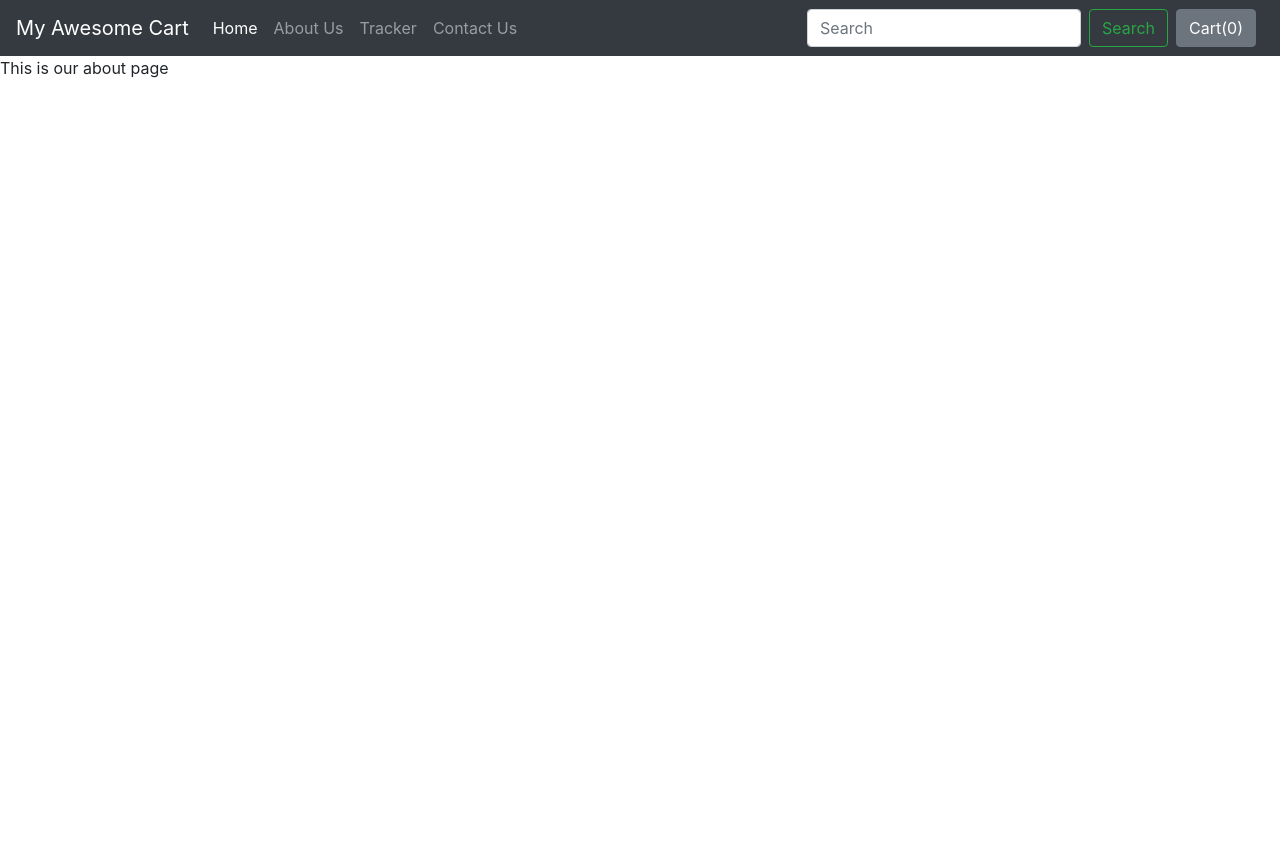
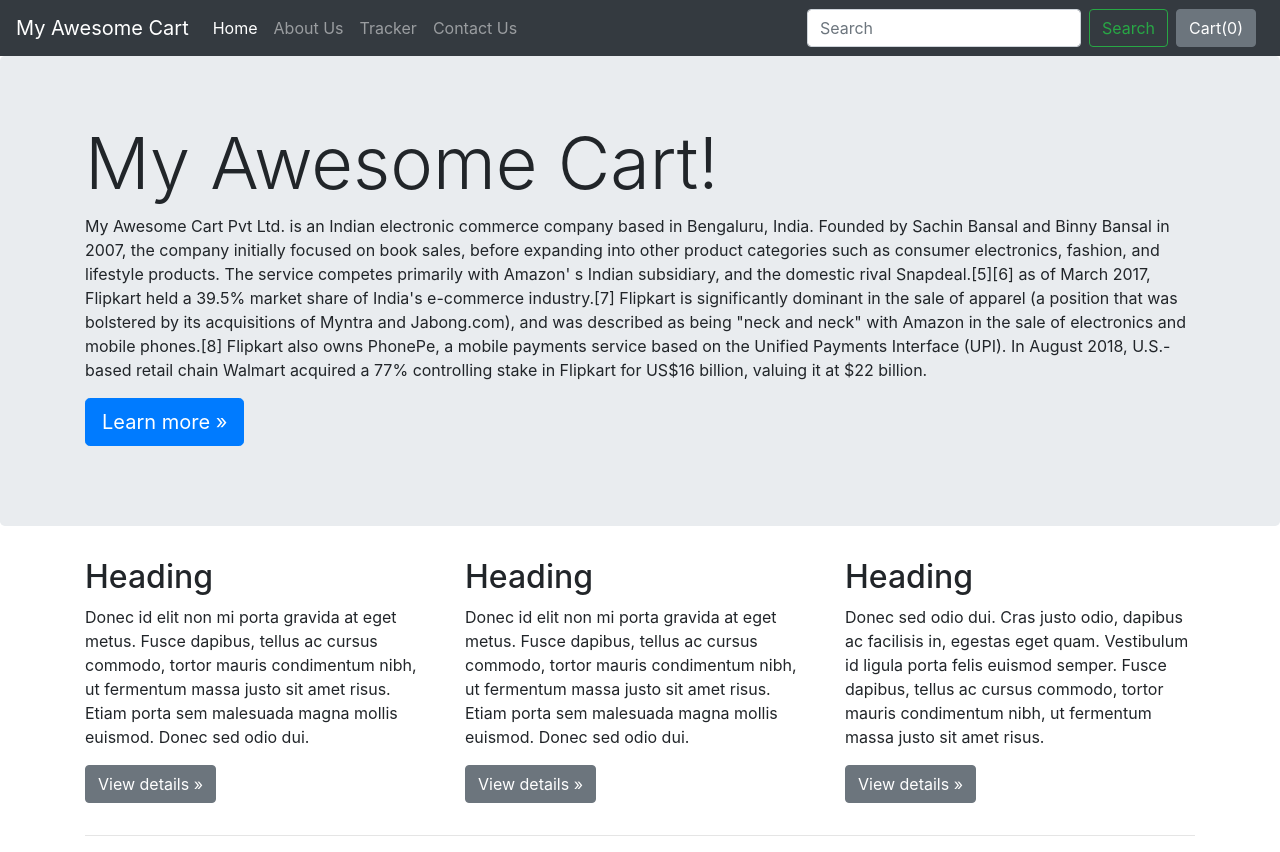
Before and after one commit to haris989/MyAwesomeCart, a Django app: page /shop/about/ in a window 1280 px wide. Before the commit the page ends 78 px from the top, so only its background shows below. Run offline with Django 3.2, Linux system fonts and the light colour scheme; some libraries are stand-ins or nearby versions.

Commit message:
Django 41

```diff
--- a/shop/templates/shop/about.html
+++ b/shop/templates/shop/about.html
@@ -1,4 +1,54 @@
 {% extends 'shop/basic.html' %}
 
 {% block title%} About Us{% endblock %}
-{% block body %} This is our about page {% endblock %}
+{% block body %}
+
+
+
+
+<main role="main">
+
+  <!-- Main jumbotron for a primary marketing message or call to action -->
+  <div class="jumbotron">
+    <div class="container">
+      <h1 class="display-3">My Awesome Cart!</h1>
+      <p>My Awesome Cart Pvt Ltd. is an Indian electronic commerce company based in Bengaluru, India. Founded by Sachin Bansal and Binny Bansal in 2007, the company initially focused on book sales, before expanding into other product categories such as consumer electronics, fashion, and lifestyle products.
+
+The service competes primarily with Amazon' s Indian subsidiary, and the domestic rival Snapdeal.[5][6] as of March 2017, Flipkart held a 39.5% market share of India's e-commerce industry.[7] Flipkart is significantly dominant in the sale of apparel (a position that was bolstered by its acquisitions of Myntra and Jabong.com), and was described as being "neck and neck" with Amazon in the sale of electronics and mobile phones.[8] Flipkart also owns PhonePe, a mobile payments service based on the Unified Payments Interface (UPI).
+
+In August 2018, U.S.-based retail chain Walmart acquired a 77% controlling stake in Flipkart for US$16 billion, valuing it at $22 billion.</p>
+      <p><a class="btn btn-primary btn-lg" href="#" role="button">Learn more &raquo;</a></p>
+    </div>
+  </div>
+
+  <div class="container">
+    <!-- Example row of columns -->
+    <div class="row">
+      <div class="col-md-4">
+        <h2>Heading</h2>
+        <p>Donec id elit non mi porta gravida at eget metus. Fusce dapibus, tellus ac cursus commodo, tortor mauris condimentum nibh, ut fermentum massa justo sit amet risus. Etiam porta sem malesuada magna mollis euismod. Donec sed odio dui. </p>
+        <p><a class="btn btn-secondary" href="#" role="button">View details &raquo;</a></p>
+      </div>
+      <div class="col-md-4">
+        <h2>Heading</h2>
+        <p>Donec id elit non mi porta gravida at eget metus. Fusce dapibus, tellus ac cursus commodo, tortor mauris condimentum nibh, ut fermentum massa justo sit amet risus. Etiam porta sem malesuada magna mollis euismod. Donec sed odio dui. </p>
+        <p><a class="btn btn-secondary" href="#" role="button">View details &raquo;</a></p>
+      </div>
+      <div class="col-md-4">
+        <h2>Heading</h2>
+        <p>Donec sed odio dui. Cras justo odio, dapibus ac facilisis in, egestas eget quam. Vestibulum id ligula porta felis euismod semper. Fusce dapibus, tellus ac cursus commodo, tortor mauris condimentum nibh, ut fermentum massa justo sit amet risus.</p>
+        <p><a class="btn btn-secondary" href="#" role="button">View details &raquo;</a></p>
+      </div>
+    </div>
+
+    <hr>
+
+  </div> <!-- /container -->
+
+</main>
+
+
+
+
+
+{% endblock %}
--- a/shop/templates/shop/index.html
+++ b/shop/templates/shop/index.html
@@ -70,8 +70,9 @@
             <img src='/media/{{i.image}}' class="card-img-top" alt="...">
             <div class="card-body">
               <h5 class="card-title">{{i.product_name}}</h5>
-              <p class="card-text">{{i.desc}}</p>
+              <p class="card-text">{{i.desc|slice:"0:53"}}...</p>
               <button id="pr{{i.id}}" class="btn btn-primary cart">Add To Cart</button>
+              <a href="/shop/products/{{i.id}}"><button id="qv{{i.id}}" class="btn btn-primary cart">QuickView</button></a>
             </div>
           </div>
         </div>
--- a/shop/urls.py
+++ b/shop/urls.py
@@ -7,6 +7,6 @@
     path("contact/", views.contact, name="ContactUs"),
     path("tracker/", views.tracker, name="TrackingStatus"),
     path("search/", views.search, name="Search"),
-    path("productview/", views.productView, name="ProductView"),
+    path("products/<int:myid>", views.productView, name="ProductView"),
     path("checkout/", views.checkout, name="Checkout"),
 ]
--- a/shop/views.py
+++ b/shop/views.py
@@ -38,8 +38,12 @@
 def search(request):
     return render(request, 'shop/search.html')
 
-def productView(request):
-    return render(request, 'shop/prodView.html')
+def productView(request, myid):
+    # Fetch the product using the id
+    product = Product.objects.filter(id=myid)
+
+
+    return render(request, 'shop/prodView.html', {'product':product[0]})
 
 def checkout(request):
     return render(request, 'shop/checkout.html')
```
Also changed, not shown: shop/templates/shop/prodView.html (+71 -2 lines), db.sqlite3.
